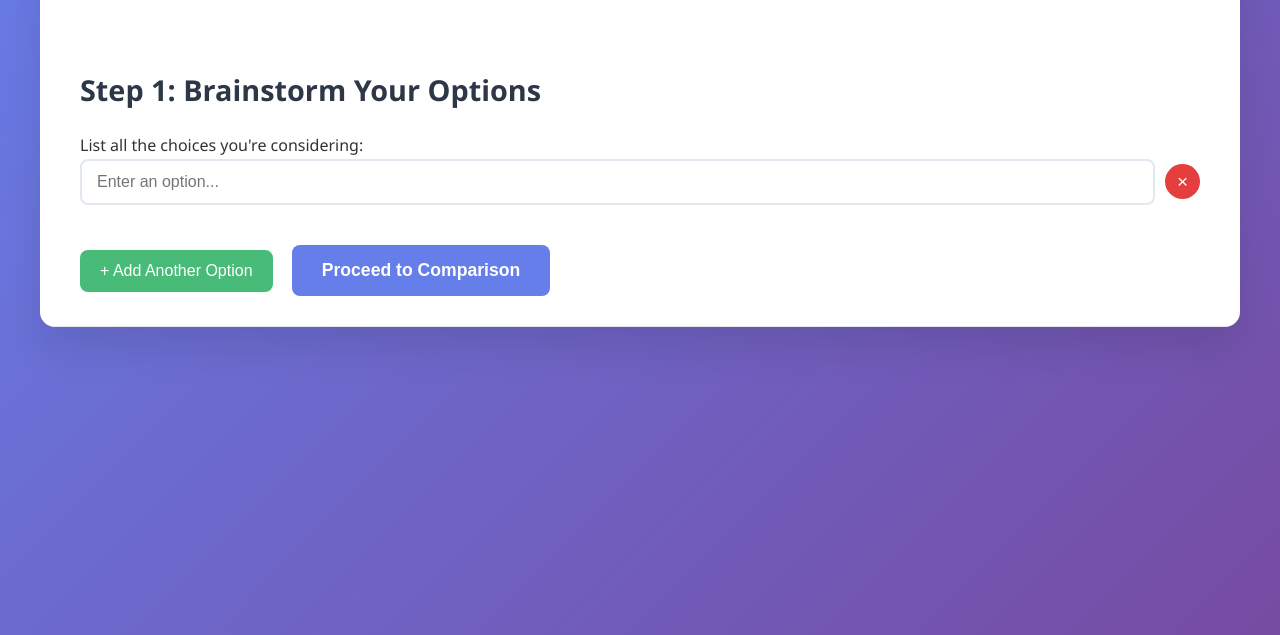
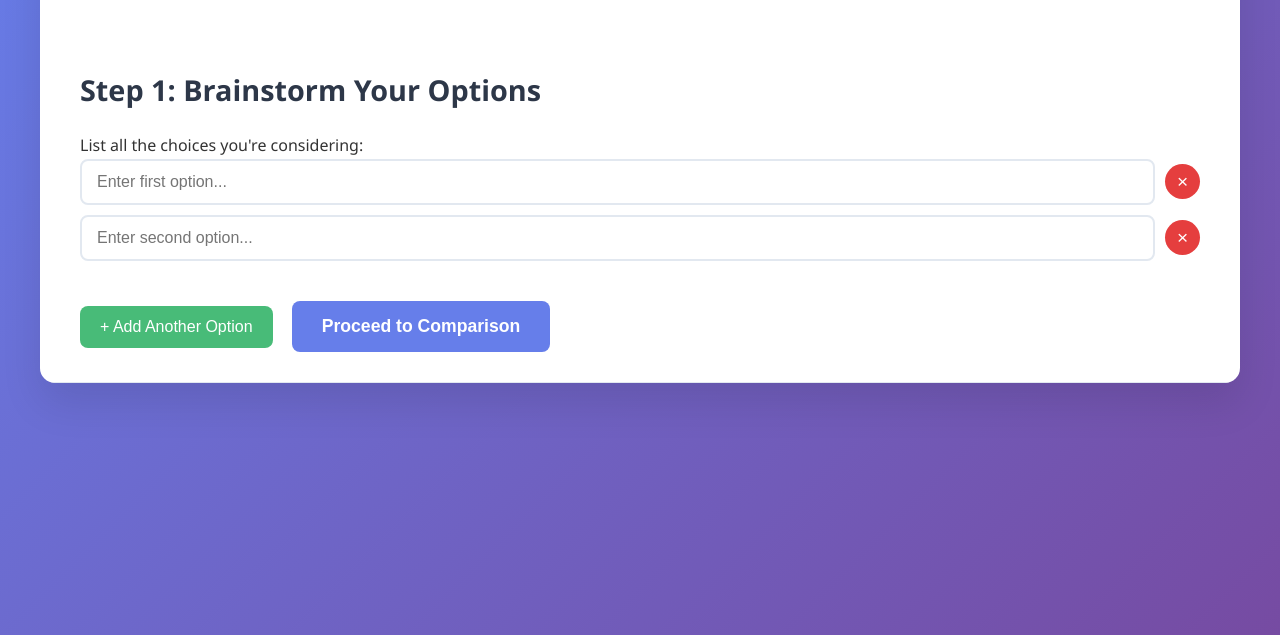
Before and after one commit to jlangson/make-hard-decisions, a plain HTML site: page index.html in a window 1280 px wide. Shown: the part 165-800 px from the top of the page. Drawn offline with Linux system fonts and the light colour scheme.

Commit message:
Update UI to show two text boxes at initilization

```diff
--- a/index.html
+++ b/index.html
@@ -45,7 +45,11 @@
             <p>List all the choices you're considering:</p>
             <div id="choices-container">
                 <div class="choice-input">
-                    <input type="text" class="choice" placeholder="Enter an option...">
+                    <input type="text" class="choice" placeholder="Enter first option...">
+                    <button class="remove-choice">×</button>
+                </div>
+                <div class="choice-input">
+                    <input type="text" class="choice" placeholder="Enter second option...">
                     <button class="remove-choice">×</button>
                 </div>
             </div>
```
